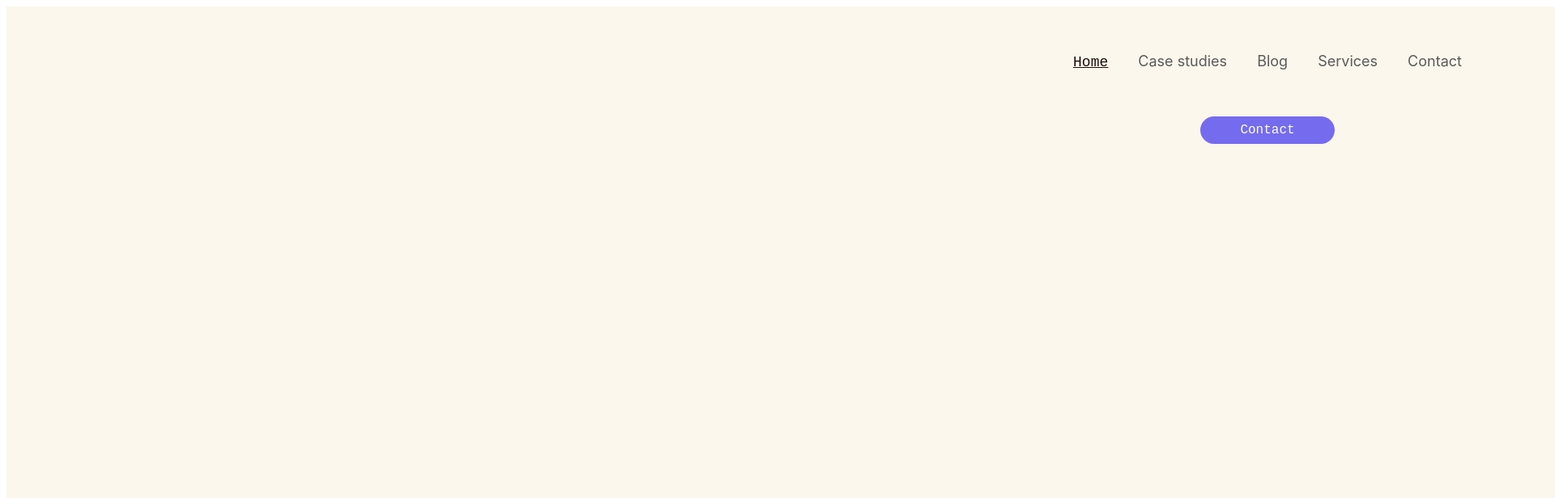
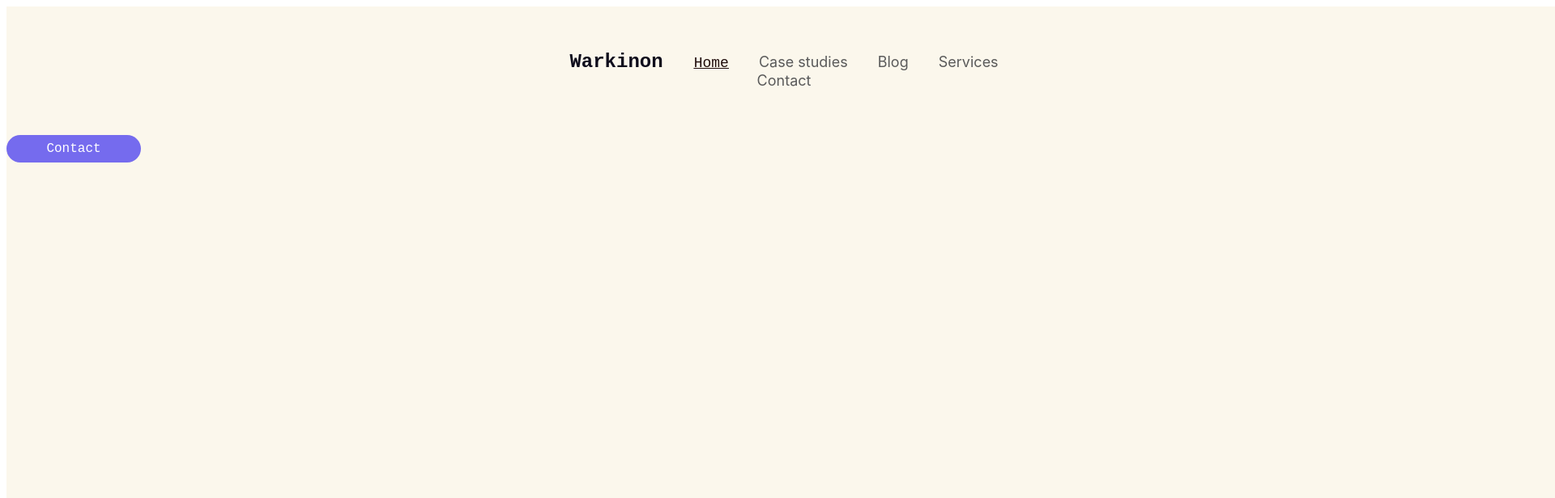
Before and after one commit to jegius/vladimir-edu, a website: page index.html in a window 1280 px wide. Shown: the top 616 px of the page at 81% size, 1920 px wide, since content can reach past the window. Drawn offline with Linux system fonts and the light colour scheme.

Commit message:
пытаюсь понять как выровнятьпо линии

```diff
--- a/css/main.css
+++ b/css/main.css
@@ -6,7 +6,7 @@
     top: -0.1875rem;
     flex-shrink: 0;
 }
-.navbar-main {
+.navbar__main {
     text-decoration: none;
     margin: 0;
     padding: 3.5625rem 39.8125rem;
@@ -15,16 +15,16 @@
     font-weight: 400;
     font-family: Inter, monospace;
 }
-.navbar-main li{
+.navbar__main li{
     display: inline-block;
     margin: 0 1rem;
 }
-.navbar-home {
+.navbar__home {
     color: #1F0C0B;
     font-weight: 500;
     font-family: Work Sans, monospace;
 }
-.navbar-all {
+.navbar__all {
     text-decoration: none;
     color: #5A5A5A;
 }
@@ -32,11 +32,15 @@
     background-color: red;
     min-width: 10rem;
     min-height: 10rem;
+    text-decoration: none;
+    color: #0F0D1C;
+    font-family: Work Sans, monospace;
+    font-weight: 700;
 }
-.button-con{
+.button__con{
     text-decoration: none;
     padding: 0.5rem 1rem;
-    margin: 0 92.125rem;
+    margin: 0;
     border-radius: 2.625rem;
     color: #FFFFFF;
     display:block;
@@ -44,7 +48,18 @@
     text-align: center;
     font-family: Work Sans, monospace;
     font-size: 1rem;
-}
-.button-con{
     background-color: #756BEE;
 }
+.navbar__logo{
+    margin: 0 1px 0 auto;
+    text-decoration: none;
+    color: #0F0D1C;
+    font-weight: 700;
+    font-family: Work Sans, monospace;
+    font-size: 24px;
+    line-height: 24px;
+    top: 0;
+}
+.navbar__line{
+    display: inline;
+}
--- a/index.html
+++ b/index.html
@@ -8,15 +8,16 @@
 <body>
 
 <div class="header">
-    <div>
-        <ul class="navbar-main">
-        <li><a href="#" class="navbar-home"><u>Home</u></a></li>
-        <li><a href="#" class="navbar-all">Case studies</a></li>
-        <li><a href="#" class="navbar-all">Blog</a></li>
-        <li><a href="#" class="navbar-all">Services</a></li>
-        <li><a href="#" class="navbar-all">Contact</a></li>
+    <div class="navbar__line">
+        <ul class="navbar__main">
+            <li><a href="#" class="navbar__logo">Warkinon</a></li>
+            <li><a href="#" class="navbar__home"><u>Home</u></a></li>
+            <li><a href="#" class="navbar__all">Case studies</a></li>
+            <li><a href="#" class="navbar__all">Blog</a></li>
+            <li><a href="#" class="navbar__all">Services</a></li>
+            <li><a href="#" class="navbar__all">Contact</a></li>
         </ul>
-        <a href="#" class="button-con">Contact</a>
+        <a href="#" class="button__con">Contact</a>
     </div>
 </div>
 </body>
```
